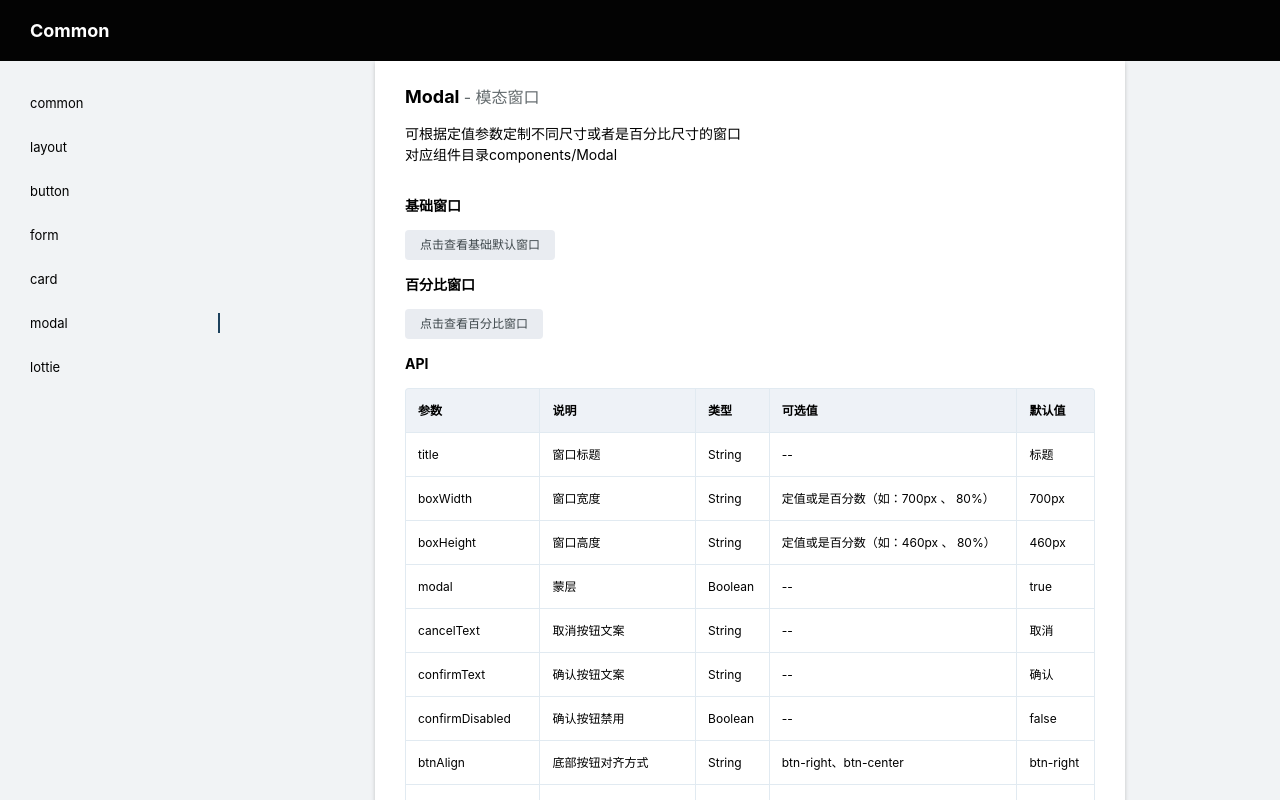
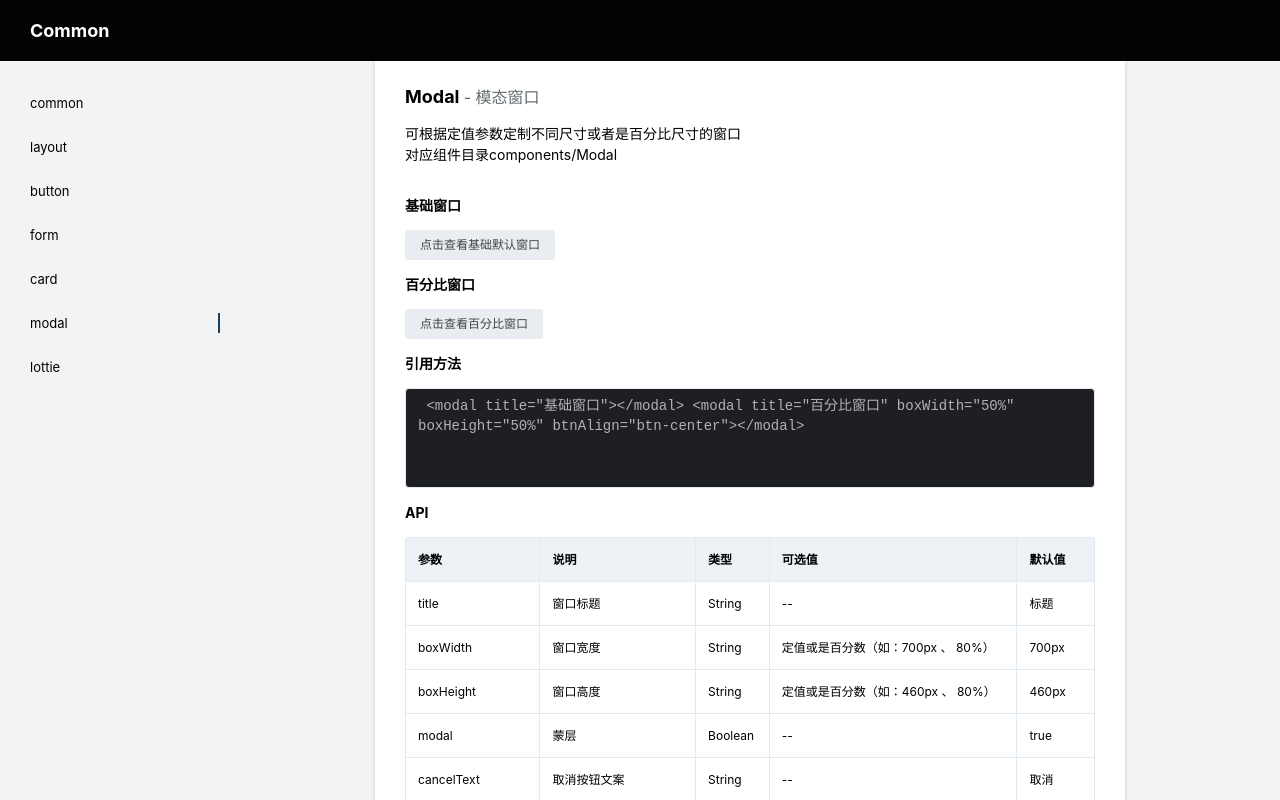
Before and after one commit to liyueyu/common-style, a Vue app: page / in a window 1280 px wide. Both pictures are taken after a click on the element "modal". Built offline with nearby package versions, Linux system fonts and the light colour scheme; a small style sheet from the web is missing.

Commit message:
code: 添加代码示意

```diff
--- a/src/pages/common/LottiePage.vue
+++ b/src/pages/common/LottiePage.vue
@@ -7,6 +7,17 @@
         </div>
         <h3>例子</h3>
         <lottie-img width="100px"></lottie-img>
+        <h3>安装</h3>
+        <div>npm install lottie-web</div>
+        <h3>引用方法</h3>
+        <textarea class="code-wrap" style="height: 160px">
+             lottie.loadAnimation({
+                container: this.$el.querySelector('#img'),
+                animationData: imgData,
+                renderer: 'svg',
+                loop: true,
+                autoplay: true
+            })</textarea>
     </div>
 </template>
 <script>
--- a/src/pages/common/ModalPage.vue
+++ b/src/pages/common/ModalPage.vue
@@ -13,8 +13,14 @@
         <div>
             <button class="ui-btn ui-btn-gray" @click="showModal2 = true">点击查看百分比窗口</button>
         </div>
+        <h3>引用方法</h3>
+        <textarea class="code-wrap">
+    <modal title="基础窗口"></modal>
+
+    <modal title="百分比窗口" boxWidth="50%" boxHeight="50%" btnAlign="btn-center"></modal>
+        </textarea>
         <modal v-if="showModal1" @close="showModal1 = false"
-            title="默认窗口"></modal>
+            title="基础窗口"></modal>
         <modal v-if="showModal2" @close="showModal2 = false"
             title="百分比窗口" boxWidth="50%" boxHeight="50%" btnAlign="btn-center"></modal>
         <h3>API</h3>
--- a/src/pages/index.less
+++ b/src/pages/index.less
@@ -46,10 +46,14 @@ body {
   }
   // 代码区域
   .code-wrap {
-    line-height: 20px;
+    width: 100%;
+    display: block;
+    min-height: 100px;
+    line-height: 1.4;
+    font-size: 14px;
     background-color: #1d1f23;
     color: #b2b2b2;
-    padding: 12px;
+    resize: none;
   }
   .text-wrap {
     line-height: 24px;
```
